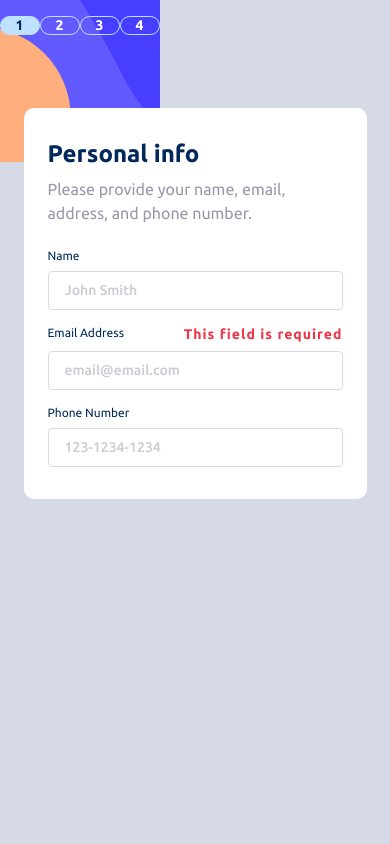
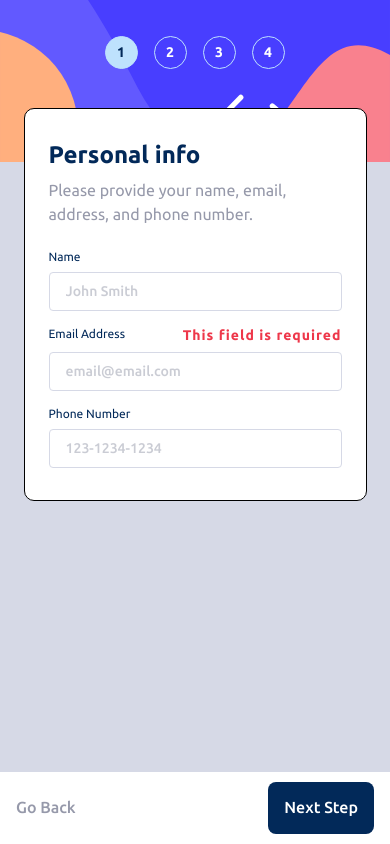
Before and after one commit to christencodes/Multi-Step-Form, a React (Vite) app: page / in a window 390 px wide. Built offline with nearby package versions, Linux system fonts and the light colour scheme.

Commit message:
Will come back to this later

```diff
--- a/src/App.jsx
+++ b/src/App.jsx
@@ -7,10 +7,12 @@ import YourInfo from "./PersonalInfo";
 import Plan from "./Plan";
 import AddOns from "./AddOns";
 import Summary from "./Summary";
+import ThankYou from "./ThankYou";
 
 import StepDisplay from "./StepDisplay";
 import NextButton from "./NextButton";
 import BackButton from "./BackButton";
+import ConfirmButton from "./ConfirmButton";
 
 import FormProviderBuilder from "./FormObserver";
 
@@ -18,7 +20,7 @@ function App() {
   return (
     <FormProviderBuilder>
       <div className="global relative h-full flex flex-col py-27 justify-start bg-purple200 font-display p-4 ">
-        <div className="absolute top-0 left-0 lg:hidden md:hidden bg-[url(/images/bg-sidebar-mobile.svg)] bg-no-repeat bg-cover h-[162px] z-0 ">
+        <div className="absolute top-0 left-0 lg:hidden md:hidden bg-[url(/images/bg-sidebar-mobile.svg)] bg-no-repeat bg-cover h-40.5 flex items-start justify-center w-full z-0 ">
           <StepDisplay></StepDisplay>
         </div>
         <FormContainer stepDisplay={<StepDisplay></StepDisplay>}>
@@ -26,11 +28,18 @@ function App() {
           <Plan></Plan>
           <AddOns></AddOns>
           <Summary></Summary>
+          <ThankYou></ThankYou>
           <div className="lg:flex lg:justify-between md:flex md:justify-between hidden">
             <BackButton></BackButton>
             <NextButton></NextButton>
+            <ConfirmButton></ConfirmButton>
           </div>
         </FormContainer>
+        <div className="lg:hidden md:hidden fixed bottom-0 left-0 w-full h-18 bg-white p-4 flex justify-between items-center">
+          <BackButton></BackButton>
+          <NextButton></NextButton>
+          <ConfirmButton></ConfirmButton>
+        </div>
         {/* <div className="border "></div> */}
       </div>
     </FormProviderBuilder>
--- a/src/BackButton.jsx
+++ b/src/BackButton.jsx
@@ -1,10 +1,13 @@
 import { useFormProvider } from "./FormObserver";
 
 export default function BackButton() {
-  const { previousStep } = useFormProvider();
+  const { previousStep, setIsFilled } = useFormProvider();
   return (
     <button
-      onClick={() => previousStep()}
+      onClick={() => {
+        previousStep();
+        setIsFilled(false);
+      }}
       className=" text-preset-3m text-grey500 md:max-w-30.75 md:w-full md:min-h-12 rounded-lg md:self-end cursor-pointer"
     >
       Go Back
--- /dev/null
+++ b/src/ConfirmButton.jsx
@@ -0,0 +1,13 @@
+import { useFormProvider } from "./FormObserver";
+
+export default function ConfirmButton() {
+  const { currentStep, setIsFilled } = useFormProvider();
+  return currentStep === 4 ? (
+    <button
+      onClick={() => setIsFilled(true)}
+      className="bg-purple600 text-preset-3m text-white md:max-w-30.75 md:w-full md:min-h-12 rounded-lg md:self-end cursor-pointer p-4 max-w-30.75 min-h-12 flex items-center justify-center"
+    >
+      Confirm
+    </button>
+  ) : null;
+}
--- a/src/FormContainer.jsx
+++ b/src/FormContainer.jsx
@@ -1,13 +1,13 @@
 export default function FormContainer({ children, stepDisplay }) {
   return (
     <div
-      className="max-w-85.75 self-center w-full flex flex-col bg-white px-6 py-8 rounded-[10px] lg:h-full md:h-full h-fit
-     | md:flex-row md:justify-start md:items-center md:max-w-171.5 md:max-h-150 md:px-4 md:py-4 md:gap-8 z-10 "
+      className="max-w-85.75 self-center w-full flex flex-col bg-white px-6 py-8 rounded-[10px] md:h-171.5 lg:h-171.5  border
+     | md:flex-row md:justify-start md:items-center md:max-w-171.5 md:px-4 md:py-4 md:gap-8 z-10 "
     >
       <div className="bg-[url(/images/bg-sidebar-desktop.svg)] rounded-[10px] w-full h-full md:max-h-142 md:max-w-51.5 bg-no-repeat bg-cover bg-center lg:flex md:flex justify-center items-start px-6 py-10 hidden ">
         {stepDisplay}
       </div>
-      <div className="self-start flex flex-col h-full justify-aroundgap-8 ">
+      <div className="self-start flex flex-col h-full justify-around gap-8 ">
         {children}
       </div>
     </div>
--- a/src/FormObserver.jsx
+++ b/src/FormObserver.jsx
@@ -30,6 +30,12 @@ function stepReducer(state, action) {
 export default function FormProviderBuilder({ children }) {
   //children is there because we are returning an element
 
+  const [filled, setFilled] = useState(false);
+
+  function setIsFilled(x) {
+    setFilled(x);
+  }
+
   const [currentStep, setCurrentStep] = useState(1);
   const [yearMonth, setYearMonth] = useState(false);
 
@@ -52,6 +58,7 @@ export default function FormProviderBuilder({ children }) {
       ? setCurrentStep((prev) => prev - 1)
       : setCurrentStep(currentStep);
   }
+
   useEffect(() => {
     console.log(currentStep);
   }, [currentStep]);
@@ -99,6 +106,8 @@ export default function FormProviderBuilder({ children }) {
         setYearOrMonth,
         totalInfo,
         yearMonth,
+        filled,
+        setIsFilled,
       }}
     >
       {children}
--- a/src/NextButton.jsx
+++ b/src/NextButton.jsx
@@ -3,14 +3,16 @@ import { useFormProvider } from "./FormObserver";
 export default function NextButton() {
   //this will just be the incrementer
 
-  const { nextStep } = useFormProvider();
+  const { nextStep, currentStep } = useFormProvider();
 
   //this needs to change the step on click ...among other things
   //maybe this just increments the step? not sure
-  return (
+  return currentStep === 4 ? (
+    " "
+  ) : (
     <button
       onClick={() => nextStep()}
-      className="bg-blue950 text-preset-3m text-white md:max-w-30.75 md:w-full md:min-h-12 rounded-lg md:self-end cursor-pointer"
+      className="bg-blue950 text-preset-3m text-white md:max-w-30.75 md:w-full md:min-h-12 rounded-lg md:self-end cursor-pointer p-4 max-w-30.75 min-h-12 flex items-center justify-center"
     >
       Next Step
     </button>
--- a/src/PersonalInfo.jsx
+++ b/src/PersonalInfo.jsx
@@ -4,11 +4,11 @@ import { useFormProvider } from "./FormObserver";
 export default function YourInfo() {
   const [emailValid, setEmailValid] = useState(false);
 
-  const { setPersonalInfo, currentStep, totalInfo } = useFormProvider();
+  const { setPersonalInfo, currentStep, totalInfo, filled } = useFormProvider();
 
   console.log("this");
   console.log(!totalInfo);
-  return currentStep === 1 ? (
+  return currentStep === 1 && !filled ? (
     <div
       className="flex flex-col gap-6 |
     md:max-w-87 md:gap-8 md:self-start md:pt-8 "
--- a/src/Plan.jsx
+++ b/src/Plan.jsx
@@ -6,14 +6,14 @@ import { useFormProvider } from "./FormObserver";
 import { useRef } from "react";
 
 export default function Plan() {
-  const { currentStep, setPlan, yearMonth, setYearOrMonth, totalInfo } =
+  const { currentStep, setPlan, yearMonth, setYearOrMonth, totalInfo, filled } =
     useFormProvider();
 
   const arcadeRef = useRef();
   const advancedRef = useRef();
   const proRef = useRef();
 
-  return currentStep === 2 ? (
+  return currentStep === 2 && !filled ? (
     <div
       className="flex flex-col gap-6 |
     md:max-w-87 md:gap-8 md:self-start md:pt-8 "
--- a/src/StepDisplay.jsx
+++ b/src/StepDisplay.jsx
@@ -1,10 +1,8 @@
-import { useState } from "react";
 import { useFormProvider } from "./FormObserver";
 
 export default function StepDisplay() {
   // Remember to update this state on form change
   const { currentStep } = useFormProvider();
-  const [active, setActive] = useState(1);
 
   const steps = [
     { step: 1, label: "your info" },
@@ -14,16 +12,16 @@ export default function StepDisplay() {
   ];
 
   return (
-    <div className="lg:flex lg:flex-col lg:gap-8 md:flex md:flex-col md:gap-8 flex py-4 ">
+    <div className="lg:flex lg:flex-col lg:gap-8 md:flex md:flex-col md:gap-8 flex py-4 gap-4 mt-5 ">
       {steps.map((step) => {
         return (
           <div className="flex gap-3 ">
             <div
-              className={`${currentStep === step.step ? "bg-blue200 text-blue950!" : ""} w-10 border-blue200 border rounded-full flex justify-center items-center text-preset-4b text-white`}
+              className={`${currentStep === step.step ? "bg-blue200 text-blue950!" : ""} w-8.25 h-8.25 border-blue200 border rounded-full flex justify-center items-center text-preset-4b text-white`}
             >
               {step.step}
             </div>
-            <div className="hidden">
+            <div className="lg:block md:block  hidden">
               <p className="text-blue300 uppercase">Step {step.step}</p>
               <p className="uppercase text-preset-4b text-white">
                 {step.label}
--- a/src/Summary.jsx
+++ b/src/Summary.jsx
@@ -2,7 +2,7 @@ import { useFormProvider } from "./FormObserver";
 import { Prices } from "./Prices";
 
 export default function Summary() {
-  const { currentStep, totalInfo, yearMonth } = useFormProvider();
+  const { currentStep, totalInfo, yearMonth, filled } = useFormProvider();
 
   const addOns = [
     [totalInfo.online_service, "Online Service"],
@@ -15,9 +15,9 @@ export default function Summary() {
     [totalInfo.advanced, "Advanced"],
     [totalInfo.pro, "Pro"],
   ];
-  return currentStep === 4 ? (
+  return currentStep === 4 && !filled ? (
     <div
-      className="flex flex-col gap-6 max-h-[365px] border |
+      className="flex flex-col gap-6 max-h-91.25  |
     md:max-w-87 md:gap-8 md:self-start md:pt-8 "
     >
       <div className="header flex flex-col gap-2">
--- /dev/null
+++ b/src/ThankYou.jsx
@@ -0,0 +1,26 @@
+import thankYouIcon from "/public/images/icon-thank-you.svg";
+import { useFormProvider } from "./FormObserver";
+
+export default function ThankYou() {
+  const { filled } = useFormProvider();
+  return filled ? (
+    <div
+      className="flex flex-col items-center justify-center gap-6 max-h-91.25 |
+    md:max-w-87 md:gap-8 md:self-start md:pt-8  py-20"
+    >
+      <div>
+        <img className="w-14 h-14" src={thankYouIcon} alt="" />
+      </div>
+      <div className="text-center flex flex-col gap-2">
+        <h3 className="text-preset-2">Thank you</h3>
+        <p className="text-preset-3r text-grey500">
+          Thanks for confirming your subscription! We hope you have fun using
+          our platform. If you ever need support, please feel free to email us
+          at support@loremgaming.com.
+        </p>
+      </div>
+    </div>
+  ) : (
+    " "
+  );
+}
```
